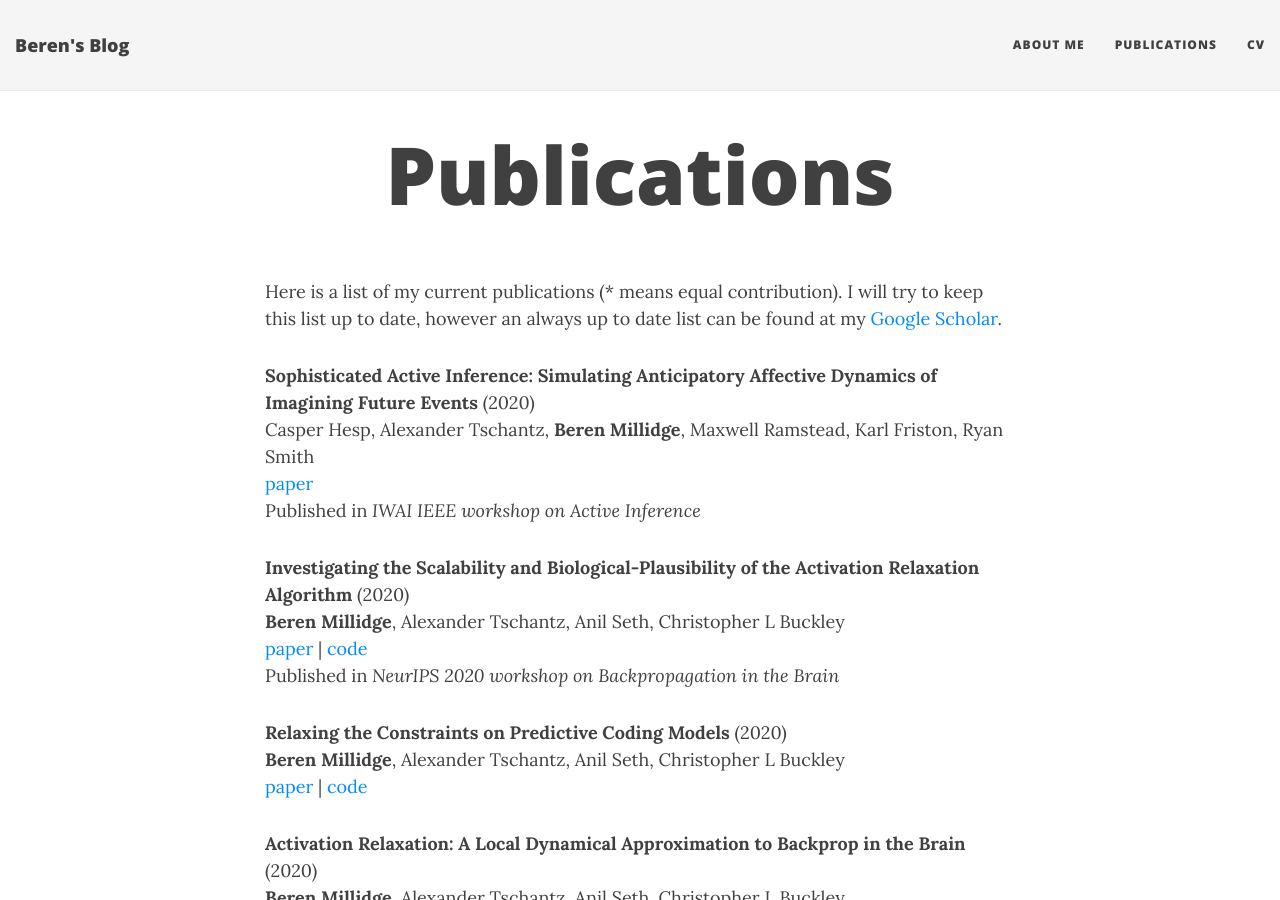
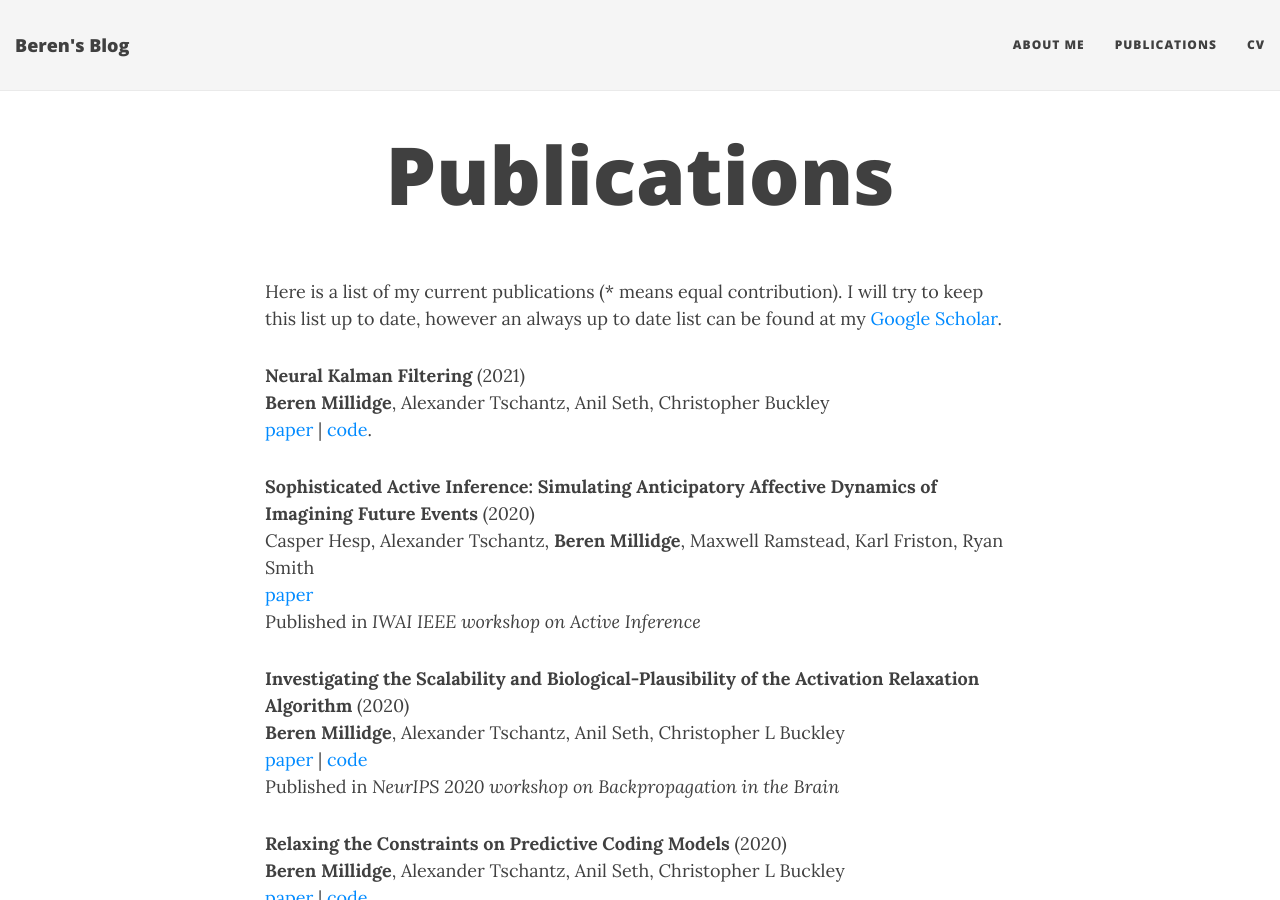
Before and after one commit to BerenMillidge/BerenMillidge.github.io, a Jekyll site: the page built from publications.md, in a window 1280 px wide and 900 px high. Built offline with Jekyll 4.4.1, drawn with Linux system fonts in a browser that asks for light colours; nearby versions of some CDN libraries.

Commit message:
add NKF paper

```diff
--- a/publications.md
+++ b/publications.md
@@ -4,6 +4,8 @@ title: Publications
 ---
 
 Here is a list of my current publications (* means equal contribution). I will try to keep this list up to date, however an always up to date list can be found at my [Google Scholar](https://scholar.google.com/citations?user=3GGkFTkAAAAJ&hl=en&oi=ao).
+
+**Neural Kalman Filtering** (2021) <br /> **Beren Millidge**, Alexander Tschantz, Anil Seth, Christopher Buckley <br/> [paper](https://arxiv.org/pdf/2102.10021.pdf) \| [code](https://github.com/BerenMillidge/NeuralKalmanFiltering).
 
 **Sophisticated Active Inference: Simulating Anticipatory Affective Dynamics of Imagining Future Events** (2020) <br /> Casper Hesp, Alexander Tschantz, **Beren Millidge**, Maxwell Ramstead, Karl Friston, Ryan Smith <br /> [paper](https://www.researchgate.net/profile/Casper_Hesp2/publication/344750468_Sophisticated_Affective_Inference_Simulating_Anticipatory_Affective_Dynamics_of_Imagining_Future_Events/links/5f8d9cf7458515b7cf8b7aff/Sophisticated-Affective-Inference-Simulating-Anticipatory-Affective-Dynamics-of-Imagining-Future-Events.pdf) <br />
 Published in *IWAI IEEE workshop on Active Inference*
```
